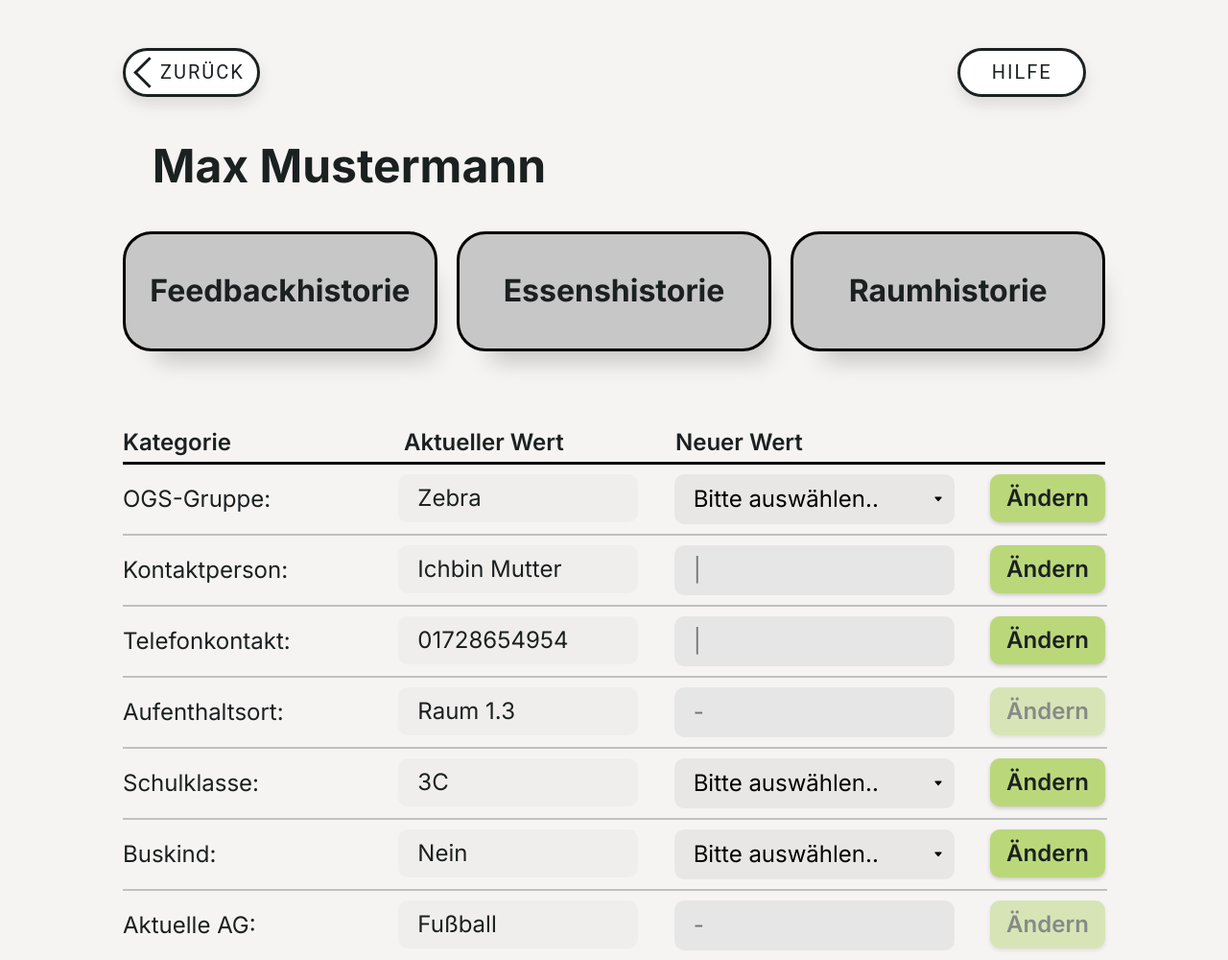
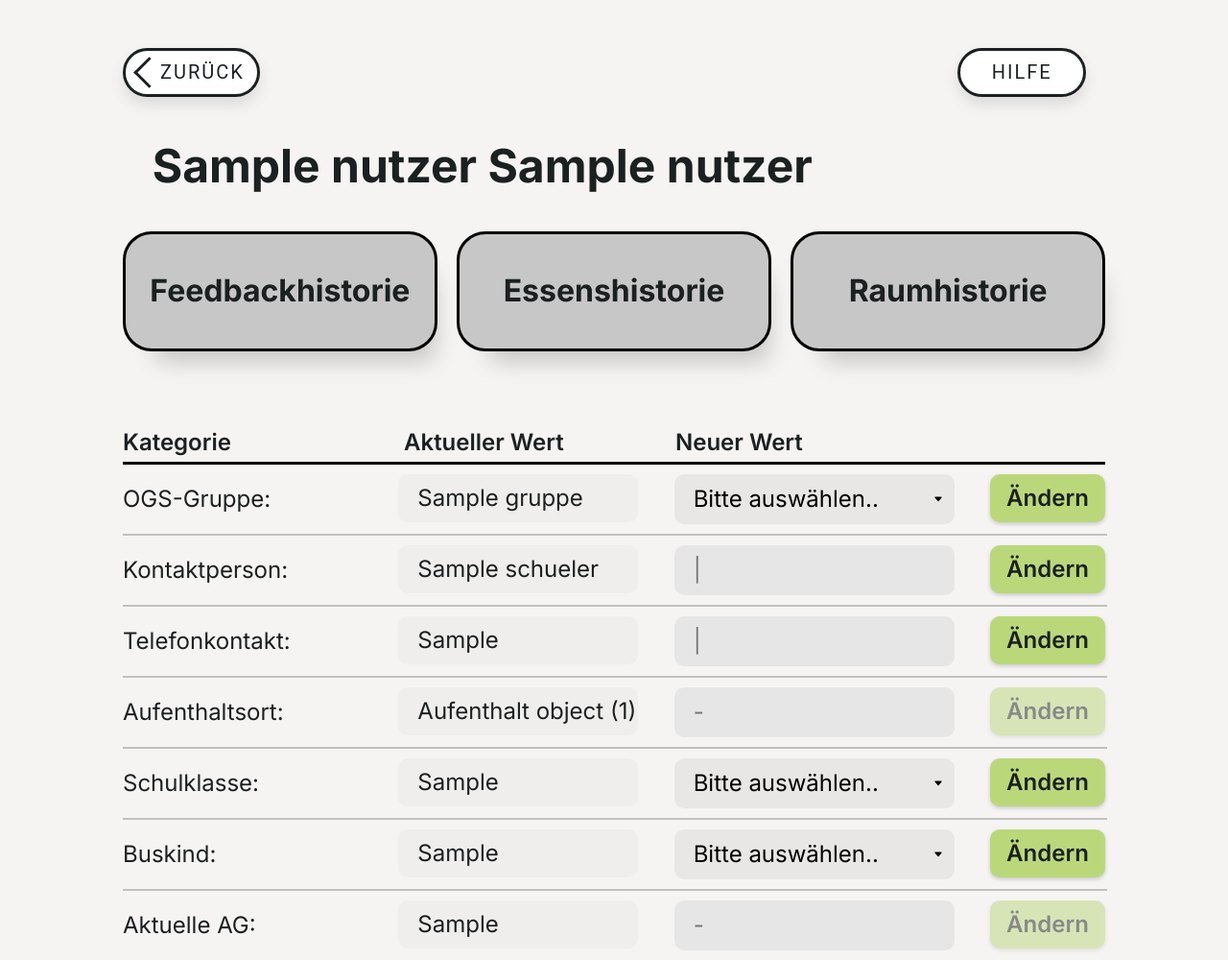
Before and after one commit to LegoStalin/koord-app-altenberge, a Django app: template koordapp/main_app/templates/pupil/pupil.html in a window 1280 px wide. Shown: the whole page at 96% size. Run offline with Django 4.2, Linux system fonts and the light colour scheme; tables that the repository leaves empty hold one stand-in row (values such as "Sample post"); the template is opened without the code that fills it: values that come from a table or form of the project are taken from there, most other values are stand-ins (such as "Sample title", 1, 10 or a date in 2020).

Commit message:
Add functionality to pupil

```diff
--- a/koordapp/main_app/templates/pupil/pupil.html
+++ b/koordapp/main_app/templates/pupil/pupil.html
@@ -32,7 +32,7 @@
             </div>"
         </div>
     </div>
-    <h1 class="heading_2"> Max Mustermann </h1>
+    <h1 class="heading_2"> {{nutzer.vorname}} {{nutzer.nachname}} </h1>
 
     <div class="navcontainer">
         <button class="historybutton" onclick="window.location.href = 'http://127.0.0.1:8000/feedback_history/';"> Feedbackhistorie </button>
@@ -50,97 +50,84 @@
             <label class="submit_header"></label>
 
         </div>
-
+        <form method="post" class="input_container">{% csrf_token %}
             <div class="input_container">
                 <div class="inputblock">
                     <label class = "category">OGS-Gruppe:</label>
 
-                <label class = "current">Zebra</label>
+                    <label class = "current">{{schueler.gruppen_id.name}}</label>
                     <div class="custom-select">
-                    <select>
+                        <select name="ogs_group">
                             <option value="0" style="color:#ffff00;">Bitte auswählen..</option>
-                        <option value="1">Zebra</option>
-                        <option value="2">Affe</option>
-                        <option value="3">Löwe</option>
-                        <option value="4">Elefant</option>
-                        <option value="5">Giraffe</option>
+                            {% for group in ogs_groups %}
+                            <option value="{{group.name}}">{{group.name}}</option>
+                            {% endfor %}
                         </select>
                     </div>
-                <button class="change_button">Ändern</button>
+                    <input type='submit' class="change_button" name="change_button_ogs_group" value='Ändern'/>
                 </div>
 
                 <div class = "line"></div>
 
                 <div class = "inputblock">
                     <label class = "category">Kontaktperson:</label>
-                <label class = "current">Ichbin Mutter</label>
-                <input type="text" class="inputfield" name="password" placeholder="|" />
-                <button class="change_button">Ändern</button>
+                    <label class = "current">{{schueler.name_eb}}</label>
+                    <input type="text" class="inputfield" name="name_eb" placeholder="|" />
+                    <input type='submit' class="change_button" name="change_button_name_eb" value='Ändern'/>
                 </div>
                 <div class = "line"></div>
                 <div class="inputblock">
                     <label class = "category">Telefonkontakt:</label>
-                <label class = "current">01728654954</label>
-                <input type="text" class="inputfield" name="firstname" placeholder="|" />
+                    <label class = "current">{{schueler.kontakt_eb}}</label>
+                    <input type="text" class="inputfield" name="kontakt_eb" placeholder="|" />
 
-                <button class="change_button">Ändern</button>
+                    <input type='submit' class="change_button" name="change_button_kontakt_eb" value='Ändern'/>
                 </div>
                 <div class = "line"></div>
                 <div class = "inputblock">
                     <label class = "category">Aufenthaltsort:</label>
-                <label class = "current">Raum 1.3</label>
+                    <label class = "current">{{aufenthalt}}</label>
                     <input type="text" class="inputfield" name="surname" placeholder="-" />
                     <button class="change_button_transparent">Ändern</button>
                 </div>
                 <div class = "line"></div>
                 <div class = "inputblock">
                     <label class = "category">Schulklasse:</label>
-                <label class = "current">3C</label>
+                    <label class = "current">{{schueler.klasse}}</label>
                     <div class="custom-select">
-                    <select>
+                        <select name="klasse">
                             <option value="0" style="color:#ffff00;">Bitte auswählen..</option>
-                        <option value="1">1A</option>
-                        <option value="2">1B</option>
-                        <option value="3">1C</option>
-                        <option value="4">1D</option>
-                        <option value="5">2A</option>
-                        <option value="6">2B</option>
-                        <option value="7">2C</option>
-                        <option value="8">2D</option>
-                        <option value="9">3A</option>
-                        <option value="10">3B</option>
-                        <option value="11">3C</option>
-                        <option value="12">4A</option>
-                        <option value="13">4B</option>
-                        <option value="14">4C</option>
-                        <option value="15">4D</option>
+                            {% for klasse in klassen %}
+                            <option value="{{klasse}}">{{klasse}}</option>
+                            {% endfor %}
                         </select>
                     </div>
-                <button class="change_button">Ändern</button>
+                    <input type='submit' class="change_button" name="change_button_klasse" value='Ändern'/>
                 </div>
                 <div class = "line"></div>
                 <div class = "inputblock">
                     <label class = "category">Buskind:</label>
-                <label class = "current">Nein</label>
+                    <label class = "current">{{bus_kind}}</label>
                     <div class="custom-select">
-                    <select>
+                        <select name="bus_kind">
                             <option value="0" style="color:#ffff00;">Bitte auswählen..</option>
                             <option value="1">Ja</option>
                             <option value="2">Nein</option>
                         </select>
                     </div>
 
-                <button class="change_button">Ändern</button>
+                    <input type='submit' class="change_button" name="change_button_bus_kind" value='Ändern'/>
                 </div>
                 <div class = "line"></div>
                 <div class = "inputblock">
                     <label class = "category">Aktuelle AG:</label>
-                <label class = "current">Fußball</label>
+                    <label class = "current">{{aktuelle_ag}}</label>
                     <input type="text" class="inputfield" name="surname" placeholder="-" />
                     <button class="change_button_transparent">Ändern</button>
                 </div>
 
             </div>
+        </form>
     </div>
 
 
```
Also changed, not shown: koordapp/main_app/view/pupil/pupil_view.py (+40 -7 lines). Lines whose indentation alone changed are shown as unchanged.
